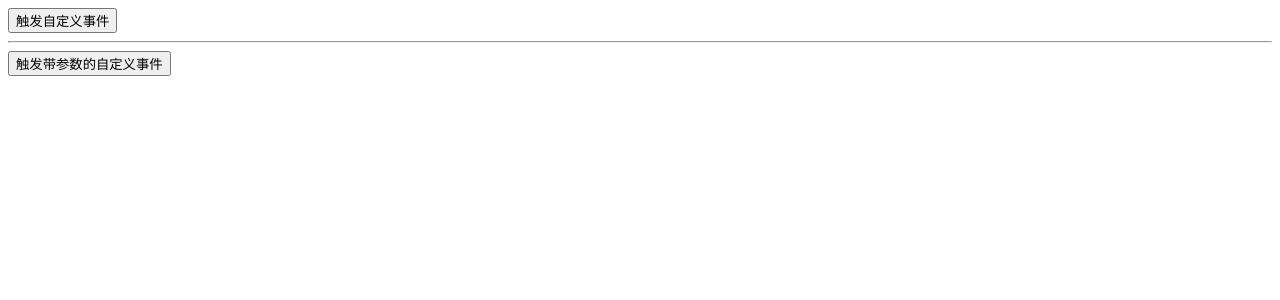
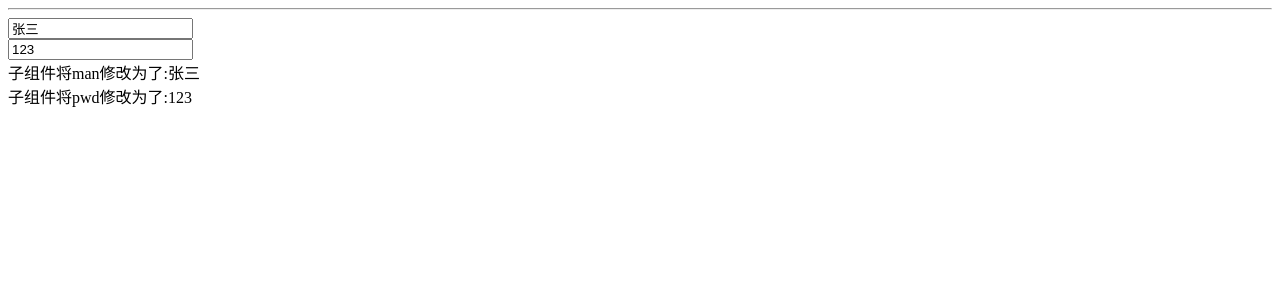
Before and after one commit to msy20020410/my-vue3-app, a Vue app: page / in a window 1280 px wide. Shown: the top 300 px of the page. Built offline with nearby package versions, Linux system fonts and the light colour scheme.

Commit message:
v-model双向绑定

```diff
--- a/src/App.vue
+++ b/src/App.vue
@@ -13,7 +13,9 @@ import MyComponent10 from './components/basis/MyComponent10.vue'
 import MyComponent11 from './components/basis/MyComponent11.vue'
 import MyComponent12 from './components/deep_component/MyComponent12.vue'
 import MyComponent13 from './components/deep_component/MyComponent13.vue'
-import Father from './components/deep_component/Father.vue'
+import Father from './components/deep_component/Father13.vue'
+import Father13 from './components/deep_component/Father13.vue'
+import Father14 from './components/deep_component/Father14.vue'
 
 </script>
 
@@ -58,9 +60,10 @@ import Father from './components/deep_component/Father.vue'
   <!-- <MyComponent12 name="John" :age="30" /> -->
 
   <!-- 13.事件 -->
-  <Father />
+  <!-- <Father13 /> -->
 
-
+  <!-- 14.v-model -->
+  <Father14 />
 
 </template>
 
--- a/src/components/deep_component/Father.vue
+++ b/src/components/deep_component/Father13.vue
@@ -2,8 +2,9 @@
     <div>
         <!-- 引入子组件,并进行事件的调用 -->
         <MyComponent13 @my-event="handleMyEvent" @get-time="handleGetTime" />
-
-
+        <hr>
+        <!-- 引入14号子组件,并传递一个自定义的属性 -->
+        <MyComponent14 v-model:title="customTitle" />
 
     </div>
 </template>
@@ -11,6 +12,7 @@
 <script setup>
 // 引入13号子组件
 import MyComponent13 from './MyComponent13.vue'
+import MyComponent14 from './MyComponent14.vue'
 
 function handleMyEvent() {
     alert('你好自定义事件!')
@@ -20,6 +22,8 @@ function handleGetTime(time) {
     alert('当前时间: ' + time)
 }
 
+const customTitle = ref('Hello World');
+
 </script>
 
 <style scoped></style>
--- /dev/null
+++ b/src/components/deep_component/Father14.vue
@@ -0,0 +1,29 @@
+<template>
+    <div>
+        <!-- 引入14号子组件,并传递一个自定义的属性 -->
+        <!-- <MyComponent14 v-model="customModel" v-model:title="customTitle"  /> -->
+
+        <!-- 该父组件传递数据,并展示数据 -->
+        <MyComponent14 v-model:man="man" v-model:pwd="pwd" />
+        <div>子组件将man修改为了:{{ man }}</div>
+        <div>子组件将pwd修改为了:{{ pwd }}</div>
+
+    </div>
+</template>
+
+<script setup>
+
+import MyComponent14 from './MyComponent14.vue'
+import { ref } from 'vue';
+
+const customModel = ref('Hello World');
+const customTitle = ref('你好,参数!')
+
+// 定义用户名和密码
+const man = ref('张三');
+const pwd = ref('123');
+
+
+</script>
+
+<style scoped></style>
--- /dev/null
+++ b/src/components/deep_component/MyComponent14.vue
@@ -0,0 +1,28 @@
+<template>
+  <div>
+    <div>{{ model }}</div>
+    <div>{{ title }}</div>
+    <hr>
+    <!-- 输入用户名和密码 -->
+    <input type="text" v-model="man" placeholder="请输入用户名">
+    <br>
+    <input type="text" v-model="pwd" placeholder="请输入密码">
+
+  </div>
+</template>
+
+<script setup>
+
+// 在该子组件中,定义一个属性绑定
+import { defineModel } from 'vue';
+const model = defineModel();
+// 定义一个带参数的属性绑定
+const title = defineModel('title')
+
+// 定义用户名和密码属性
+const man = defineModel('man')
+const pwd = defineModel('pwd')
+
+</script>
+
+<style lang="scss" scoped></style>
```
